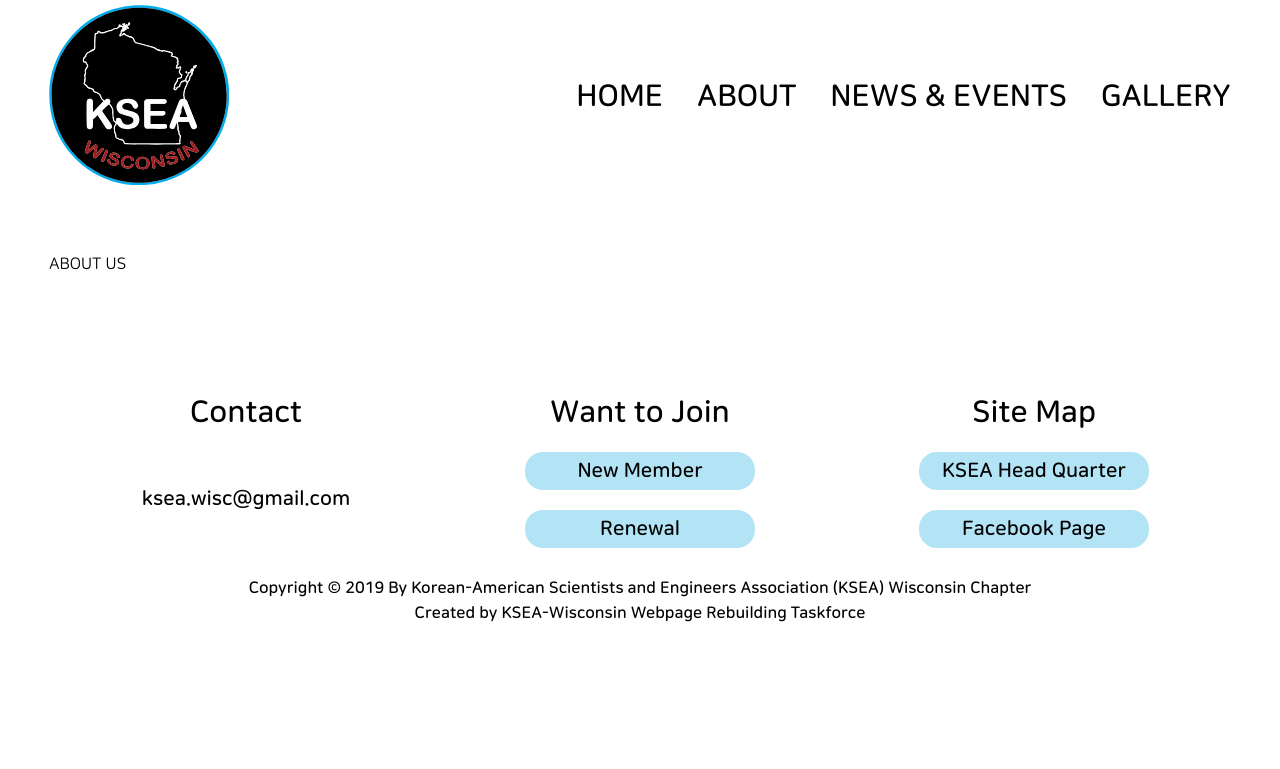
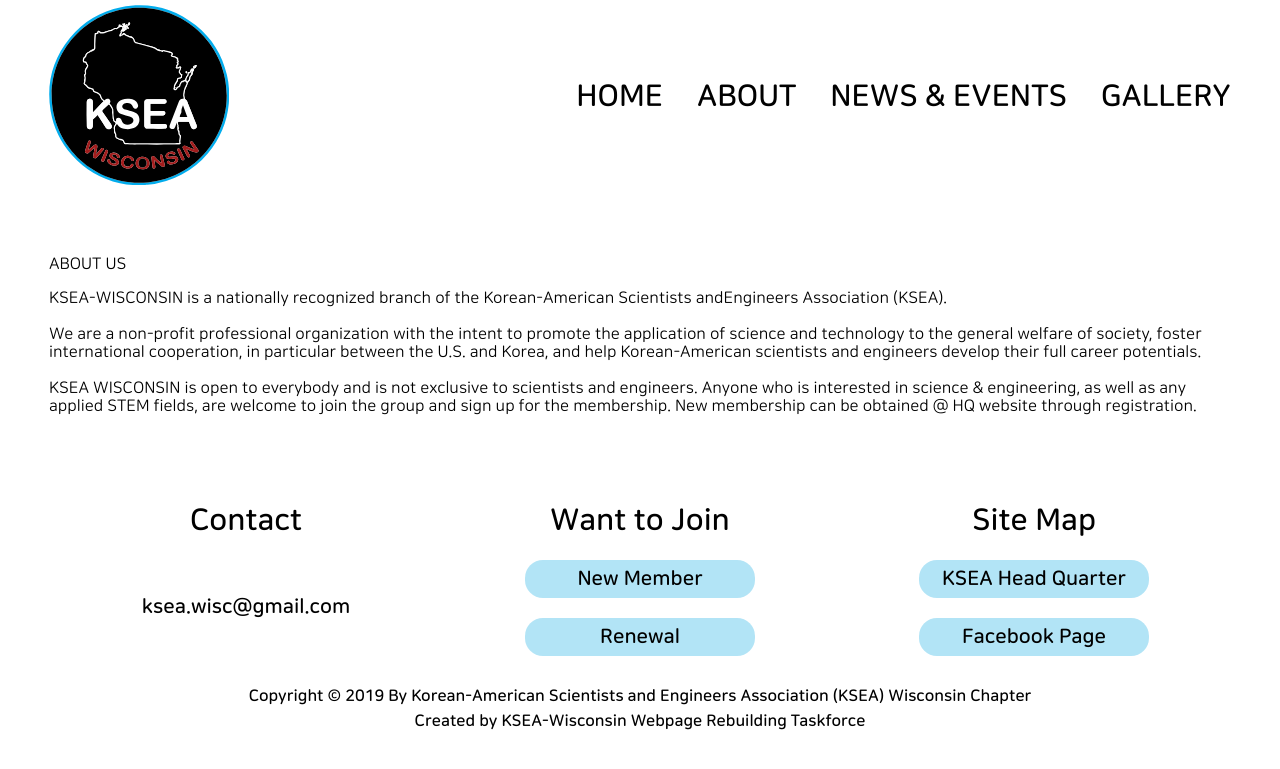
Before and after one commit to KSEAWisconsin/kseawisconsin.github.io, a Jekyll site: the page built from about.html, in a window 1280 px wide. Shown: the top 769 px of the page. Built offline with Jekyll 4.4.1, drawn with Linux system fonts in a browser that asks for light colours.

Commit message:
added description

```diff
--- a/about.html
+++ b/about.html
@@ -7,7 +7,11 @@
   <div class = "greeting">
     <p id = "english">ABOUT US</p>
 <! –– picture goes here ––>
-    <p id = "description"><br>
+    <p id = "description">KSEA-WISCONSIN is a nationally recognized branch of the Korean-American Scientists andEngineers Association (KSEA).<br>
+        <br>
+        We are a non-profit professional organization with the intent to promote the application of science and technology to the general welfare of society, foster international cooperation, in particular between the U.S. and Korea, and help Korean-American scientists and engineers develop their full career potentials.<br>
+        <br>
+        KSEA WISCONSIN is open to everybody and is not exclusive to scientists and engineers. Anyone who is interested in science & engineering, as well as any applied STEM fields, are welcome to join the group and sign up for the membership. New membership can be obtained @ HQ website through registration.<br>
       <br>
     </p>
   </div>
```
